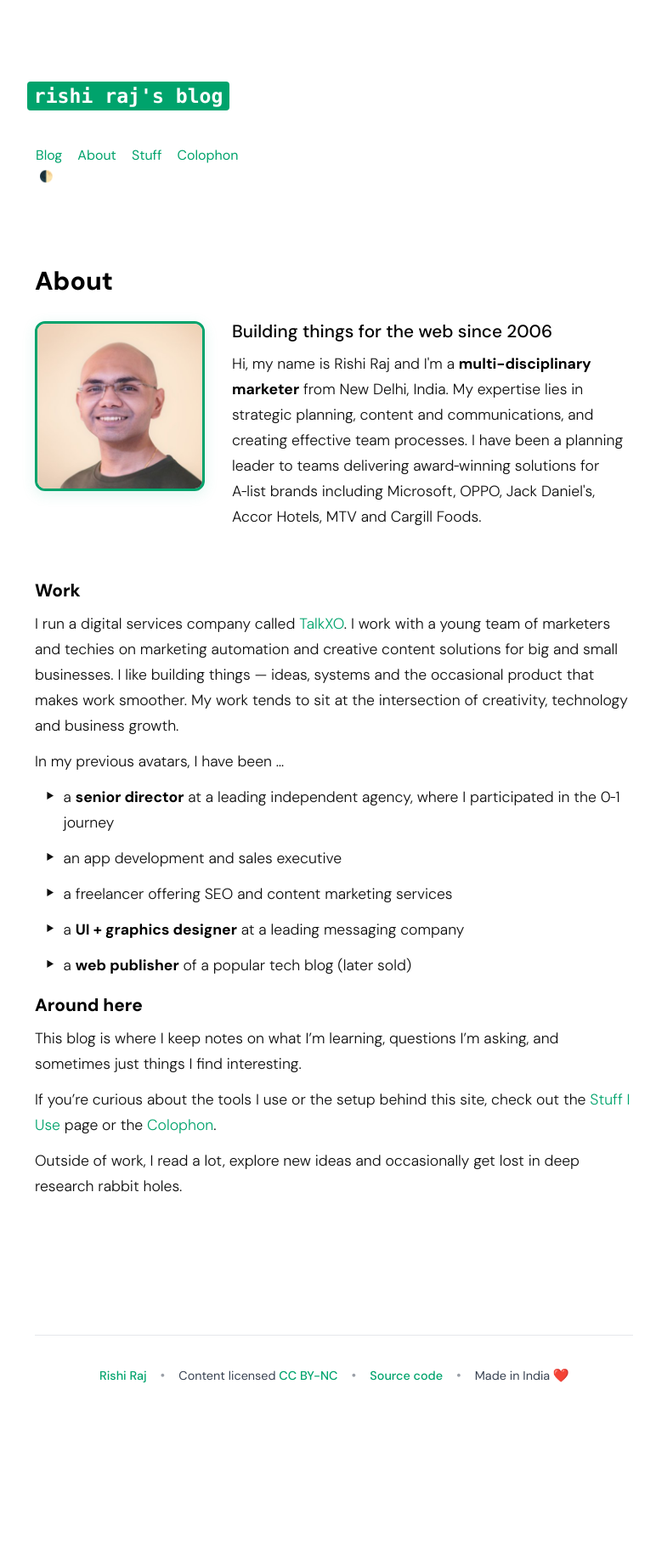
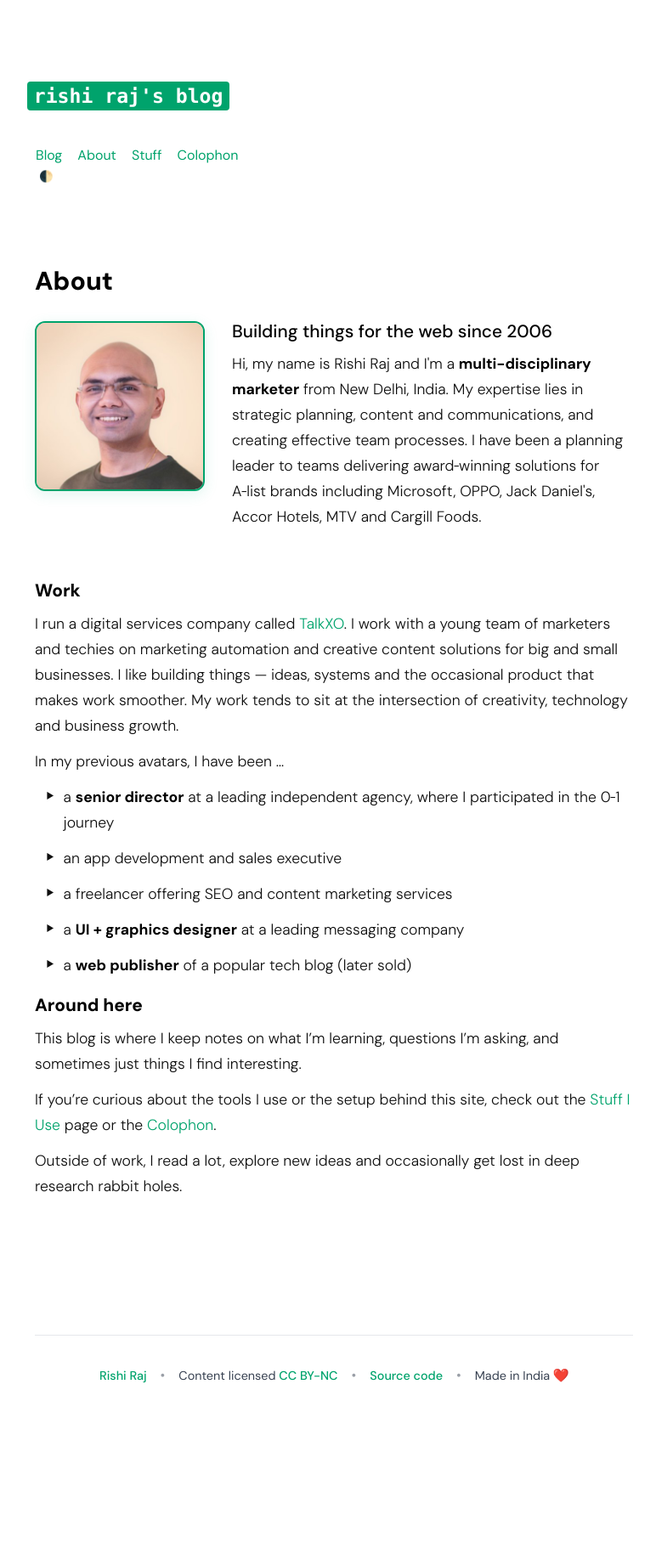
Before and after one commit to talkxo/rishiraj-blog-machine, a Jekyll site: the page built from _pages/about.md, in a window 1280 px wide. Shown: the whole page at 85% size, without its empty margins (247-1019 px from the left). Built offline with Jekyll 4.4.1, drawn with Linux system fonts in a browser that asks for light colours.

Commit message:
Make profile photo border thinner
- Reduce border width from 3px to 2px
- Maintains green accent color and rounded corners
- Creates a more subtle border appearance

```diff
--- a/_sass/components/_article.scss
+++ b/_sass/components/_article.scss
@@ -425,7 +425,7 @@
     height: 200px; /* Square to show full image height */
     border-radius: 12px;
     object-fit: cover;
-    border: 3px solid var(--color-accent, #30bb96);
+    border: 2px solid var(--color-accent, #30bb96);
     box-shadow: 0 4px 16px rgba(48, 187, 150, 0.15);
     transition: transform 0.2s ease, box-shadow 0.2s ease;
 
```
